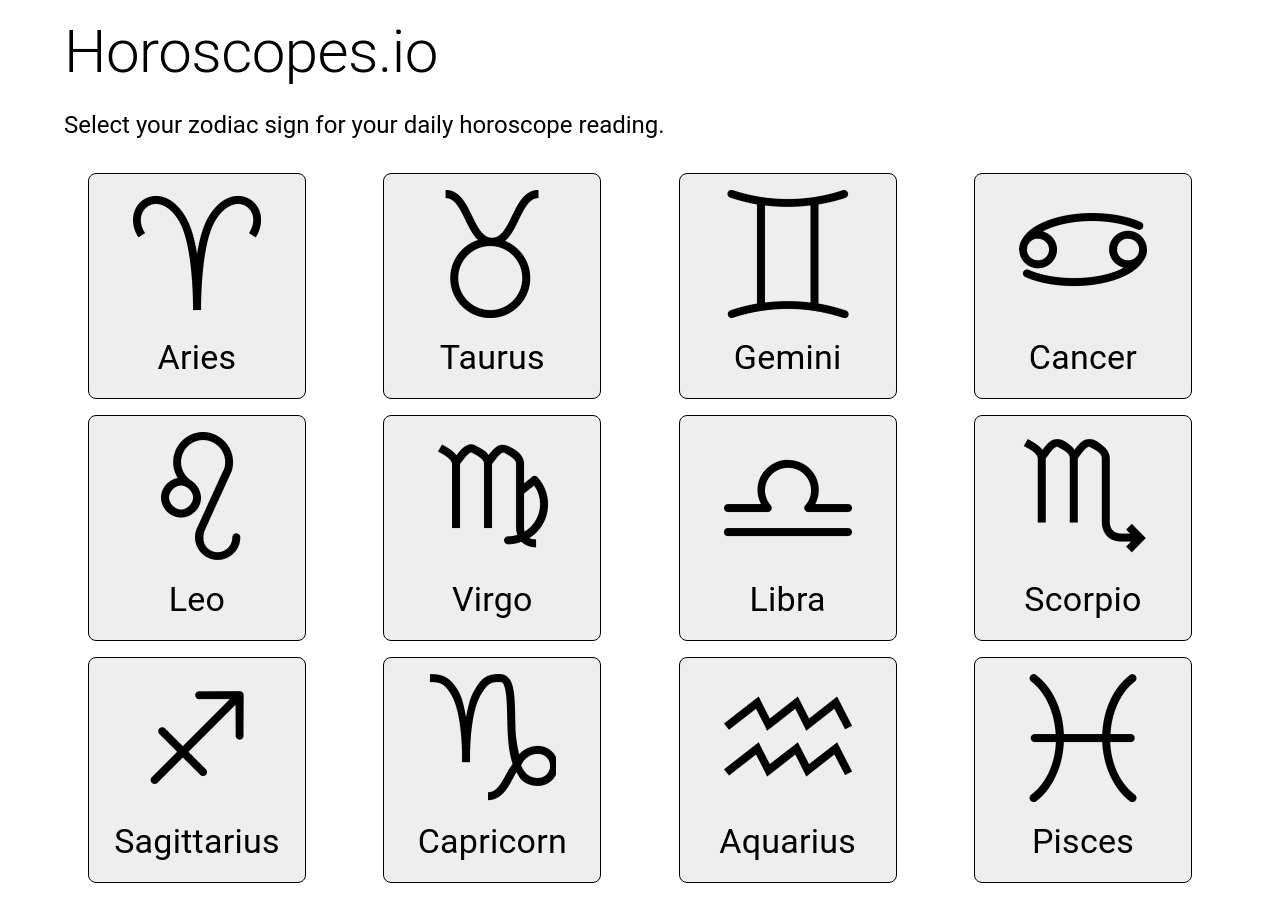
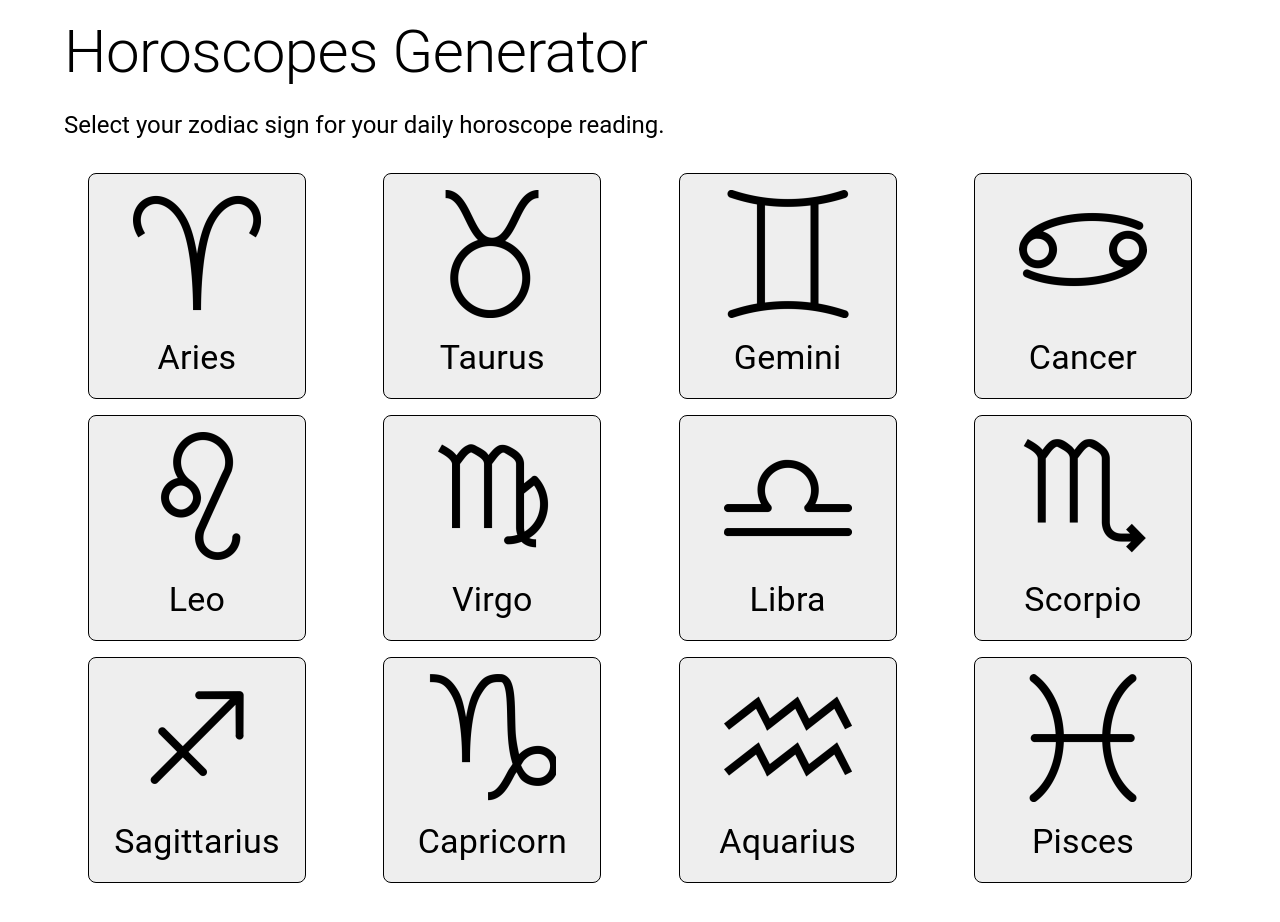
Before and after one commit to treavorgagne/astrology-app, a React (Create React App) app: page / in a window 1280 px wide. Built offline with nearby package versions, Linux system fonts and the light colour scheme.

Commit message:
Changed typography

```diff
--- a/src/pages/Horoscopes.tsx
+++ b/src/pages/Horoscopes.tsx
@@ -12,7 +12,7 @@ export default function About() {
         }}
       >
         <Typography variant="h2" component="div" gutterBottom>
-          Horoscopes.io
+          Horoscopes Generator
         </Typography>
       </Box>
       <Box
```
